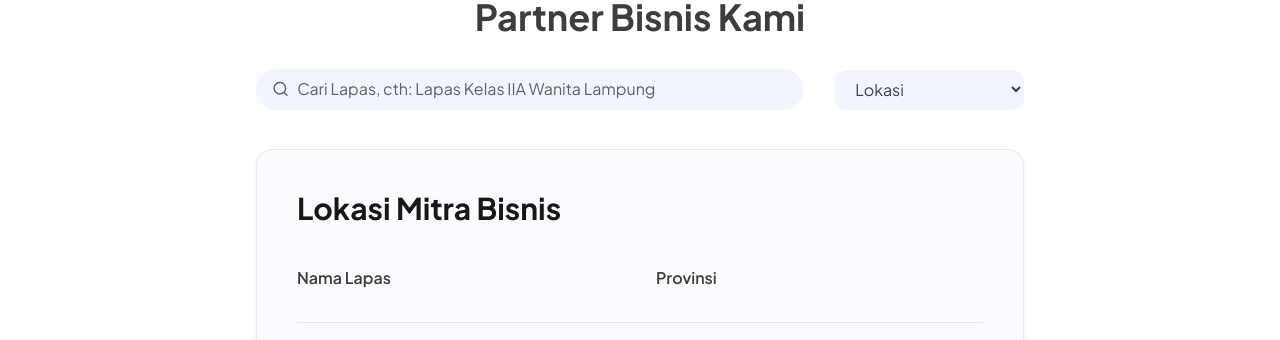
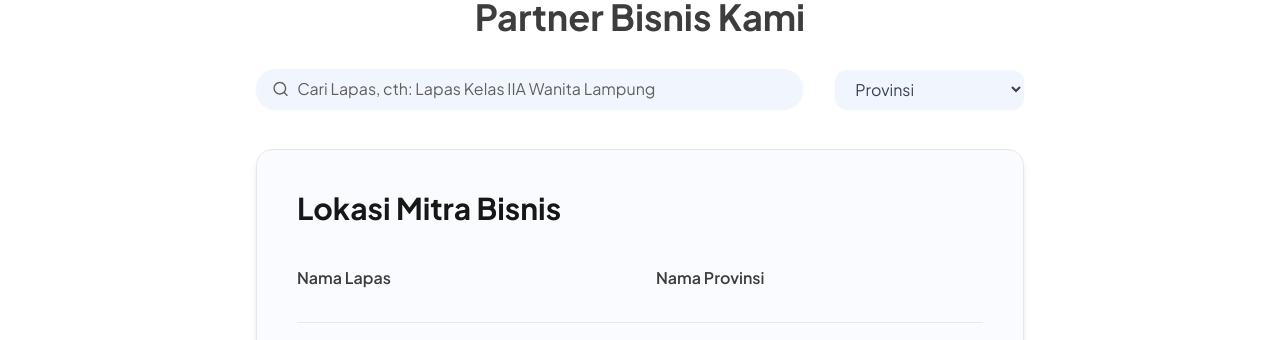
Before and after one commit to agripaa/palapa, a Next.js app: page /partner in a window 1280 px wide. Shown: the part 131-471 px from the top of the page. Built offline with nearby package versions, Linux system fonts and the light colour scheme; a web font is replaced by a local one.

Commit message:
new update

```diff
--- a/src/app/partner/page.js
+++ b/src/app/partner/page.js
@@ -183,7 +183,7 @@ export default function Partner() {
                 }}
                 className="text-base text-gray-700 bg-[#F1F6FE] rounded-xl px-4 py-2 shadow-sm cursor-pointer w-1/2 lg:w-1/3"
               >
-                <option value="">Lokasi</option>
+                <option value="">Provinsi</option>
                 {Object.keys(cityData).map((region) => (
                   <option key={region} value={region}>
                     {region}
@@ -199,7 +199,7 @@ export default function Partner() {
 
             <div className="grid grid-cols-2 gap-8 font-semibold text-[#3D3D3D] mb-8 text-base">
               <span>Nama Lapas</span>
-              <span>Provinsi</span>
+              <span>Nama Provinsi</span>
             </div>
 
             <div className="space-y-2 text-base text-[#3D3D3D] border-t pt-6">
```
